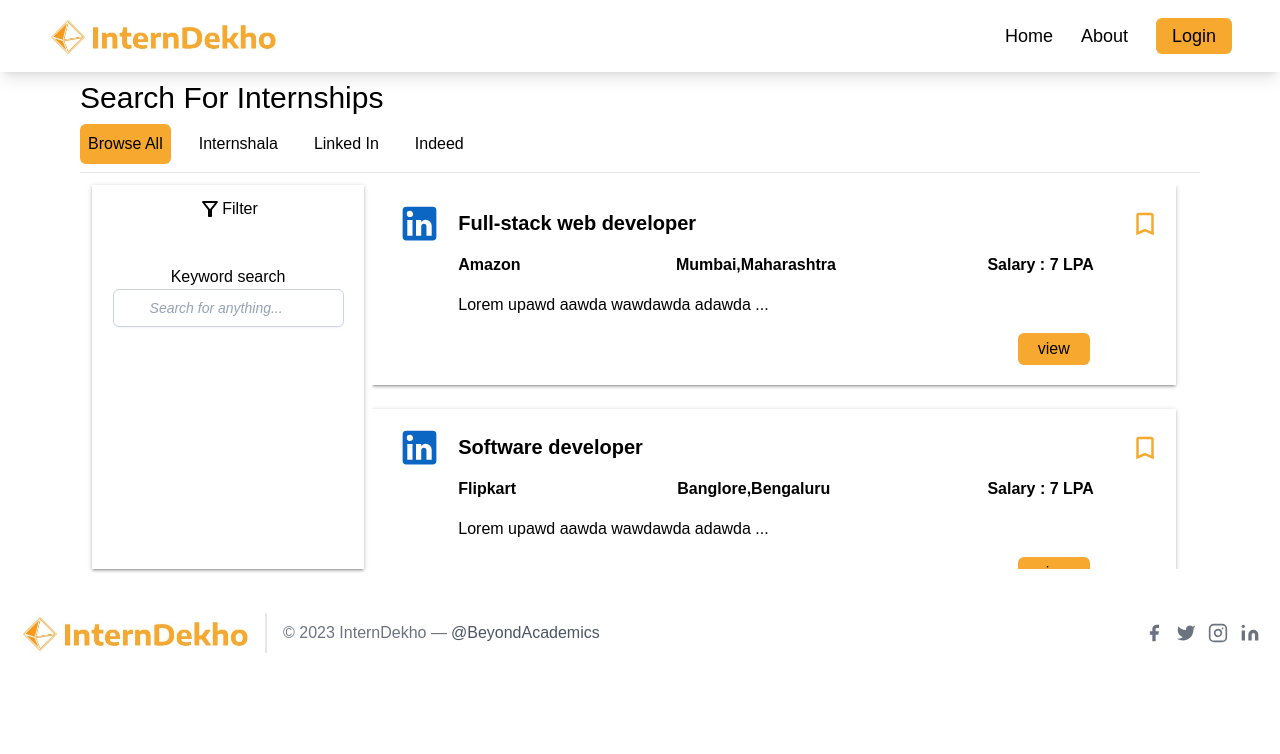
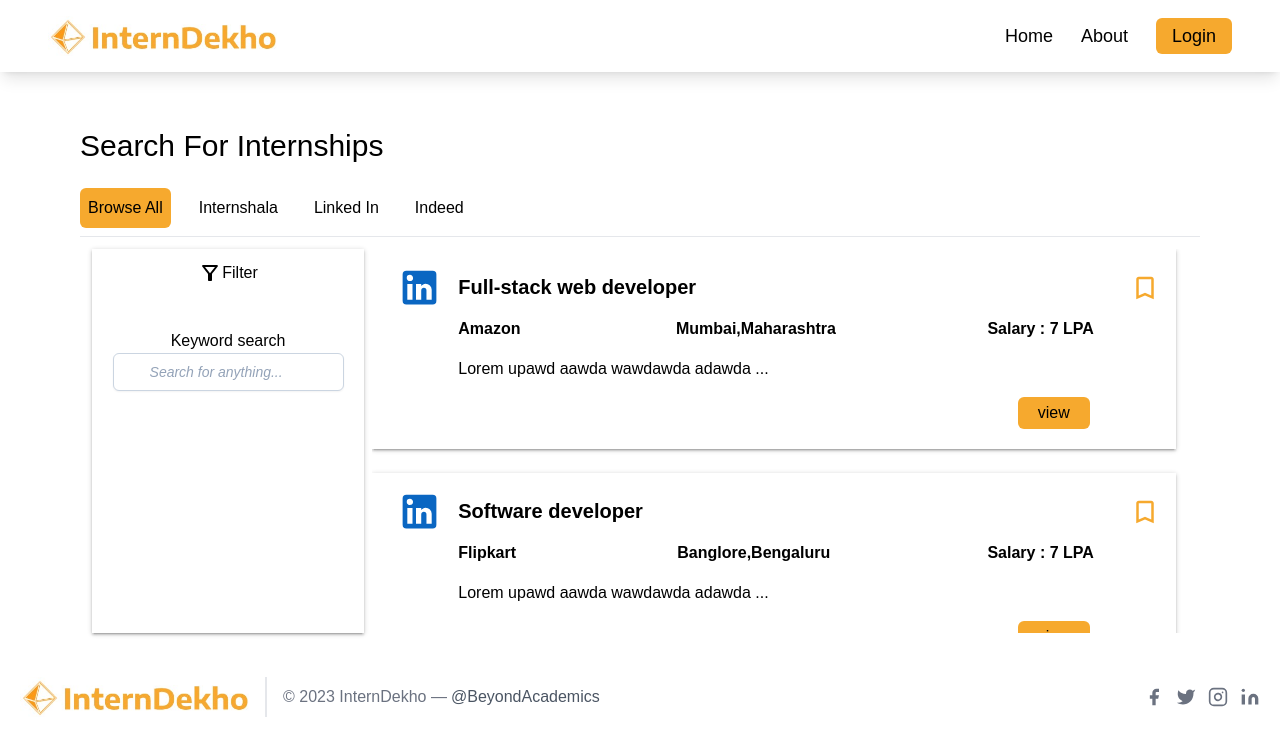
Before and after one commit to ajjiitt/intern-dekho, a React (Create React App) app in the folder client/: page /internships in a window 1280 px wide. Shown: the top 754 px of the page. Built offline with nearby package versions, Linux system fonts and the light colour scheme.

Commit message:
fixed issues

```diff
--- a/client/src/Components/SideNav.jsx
+++ b/client/src/Components/SideNav.jsx
@@ -5,12 +5,11 @@
   const [sidenav,setSidenav] = useState(1);
 
   return (
-    <div className='pt-2
-     md:pl-20 md:pr-20 pr-3 pl-3'>
+    <div className='pt-14  md:pl-20 md:pr-20 pr-3 pl-3'>
         <div >
             <div className='text-2xl md:text-3xl  font-medium'>Search For Internships</div>
         </div>
-        <div className='flex flex-row gap-5 pt-2 pb-2 flex-wrap'>
+        <div className='flex flex-row gap-5 pt-6 pb-2 flex-wrap '>
             <div className=' hover:bg-navOrange text-base p-2 rounded-md font-medium cursor-pointer' onClick={()=>{setSidenav(1)}} style={{backgroundColor:sidenav===1?'#F6A92E':'white'}}>Browse All</div>
             <div className=' hover:bg-navOrange text-base p-2 rounded-md font-medium cursor-pointer' onClick={()=>{setSidenav(2)}}style={{backgroundColor:sidenav===2?'#F6A92E':'white'}}>Internshala</div>
             <div className=' hover:bg-navOrange text-base p-2 rounded-md font-medium cursor-pointer' onClick={()=>{setSidenav(3)}}style={{backgroundColor:sidenav===3?'#F6A92E':'white'}}>Linked In</div>
```
